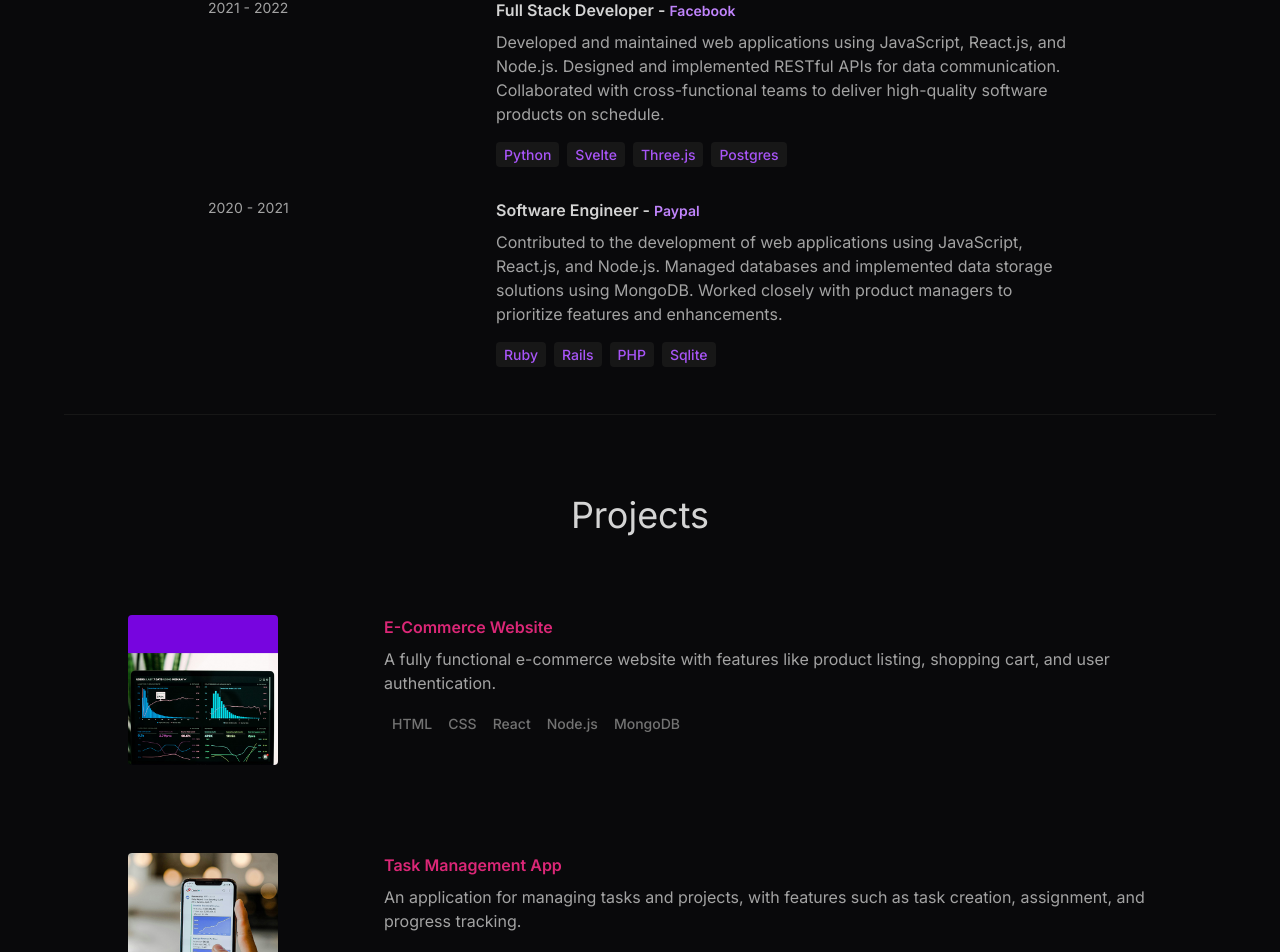
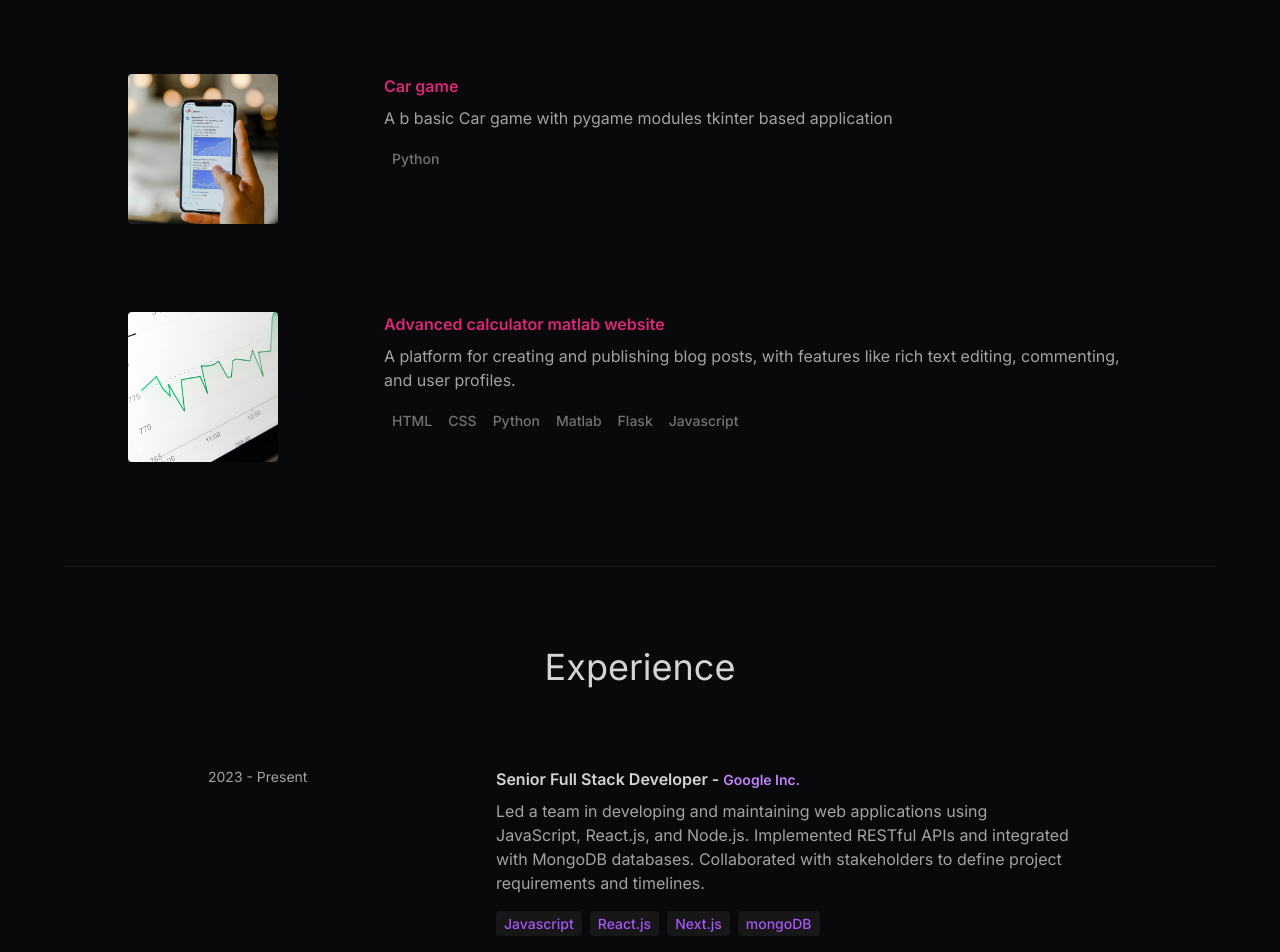
Before and after one commit to Tusharprabhu/Tushar_prabhu, a React (Vite) app: page / in a window 1280 px wide. Shown: the part 2449-3401 px from the top of the page. Built offline with nearby package versions, Linux system fonts and the light colour scheme.

Commit message:
chore: Add Projects component and update import paths

```diff
--- a/src/App.jsx
+++ b/src/App.jsx
@@ -17,8 +17,8 @@ export default function App() {
           <Hero />
           <About />
           <Technologies />
+          <Projects />
           <Experience />
-          <Projects/>
           <Contact />
         </div>
       </div>
--- a/src/constants/index.js
+++ b/src/constants/index.js
@@ -38,34 +38,34 @@ export const EXPERIENCES = [
   },
 ];
 
-export const PROJECTS = [
-  {
-    title: "E-Commerce Website",
-    image: project1,
-    description:
-      "A fully functional e-commerce website with features like product listing, shopping cart, and user authentication.",
-    technologies: ["HTML", "CSS", "React", "Node.js", "MongoDB"],
-  },
-  {
-    title: "Task Management App",
-    image: project2,
-    description:
-      "An application for managing tasks and projects, with features such as task creation, assignment, and progress tracking.",
-    technologies: ["HTML", "CSS", "Angular", "Firebase"],
-  },
-  {
+export const PROJECTS = [{
   title: "Portfolio Website",
   image: project3,
   description:
     "A personal portfolio website showcasing projects, skills, and contact information.",
-    technologies: ["HTML", "CSS", "React", "Bootstrap"],
+  technologies: ["HTML", "CSS Tailwind", "React", "Bootstrap"],
 },
 {
-    title: "Blogging Platform",
+  title: "Blood donation website",
+  image: project1,
+  description:
+    "Lifeline Connect, developed at a hackathon, connects hospitals, blood banks, and donors for blood donations and summarizes medical reports for doctors, with plans to incorporate machine learning for disease detection.",
+  technologies: ["HTML", "React", "Node.js", "tailwind"],
+},
+{
+  title: "Car game",
+  image: project2,
+  description:
+    "A b basic Car game with pygame modules tkinter based application",
+  technologies: ["Python"],
+},
+
+{
+  title: "Advanced calculator matlab website",
   image: project4,
   description:
     "A platform for creating and publishing blog posts, with features like rich text editing, commenting, and user profiles.",
-    technologies: ["HTML", "CSS", "Vue.js", "Express", "mySQL"],
+  technologies: ["HTML", "CSS", "Python", "Matlab", "Flask","Javascript"],
 },
 ];
 
```
Lines whose indentation alone changed are shown as unchanged.
